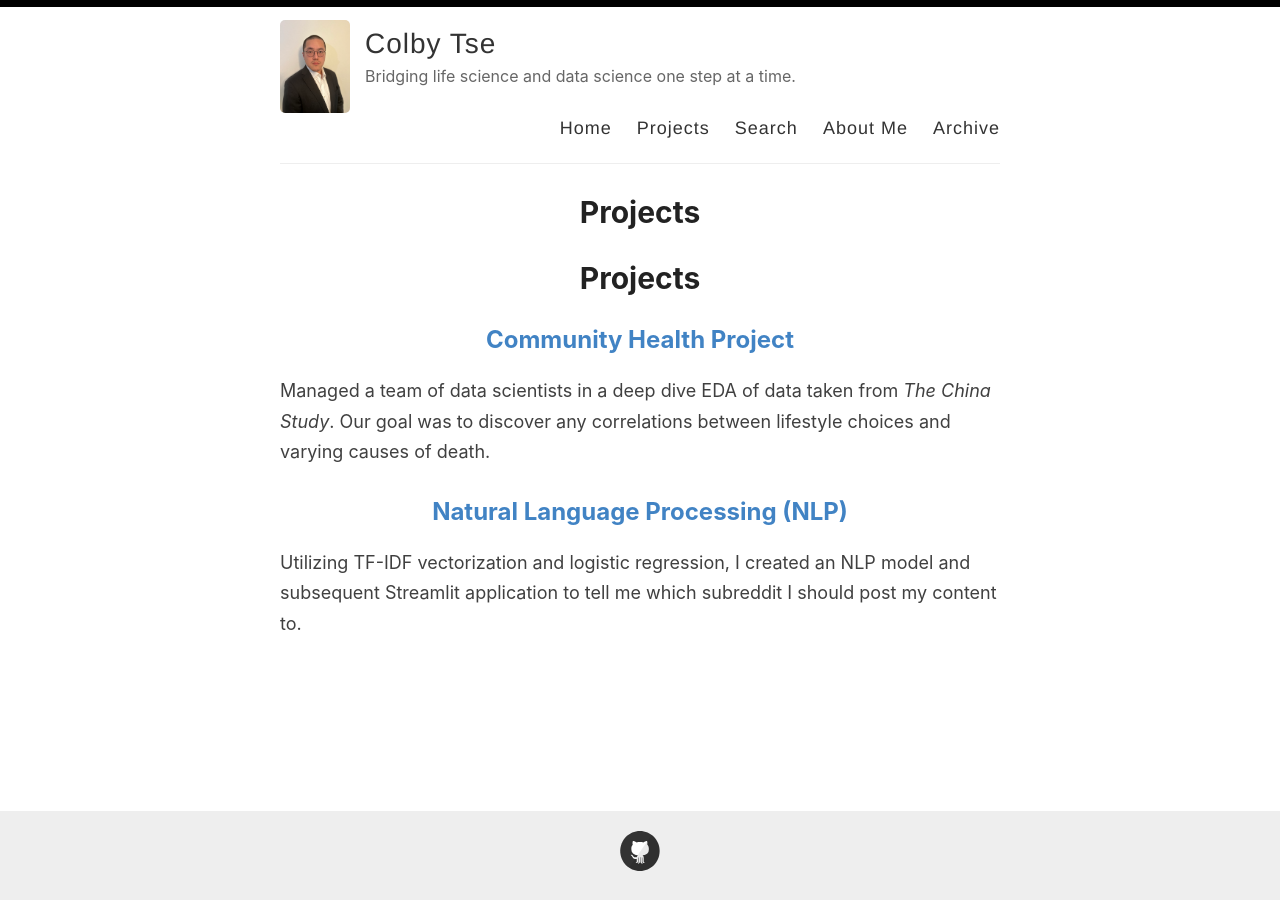
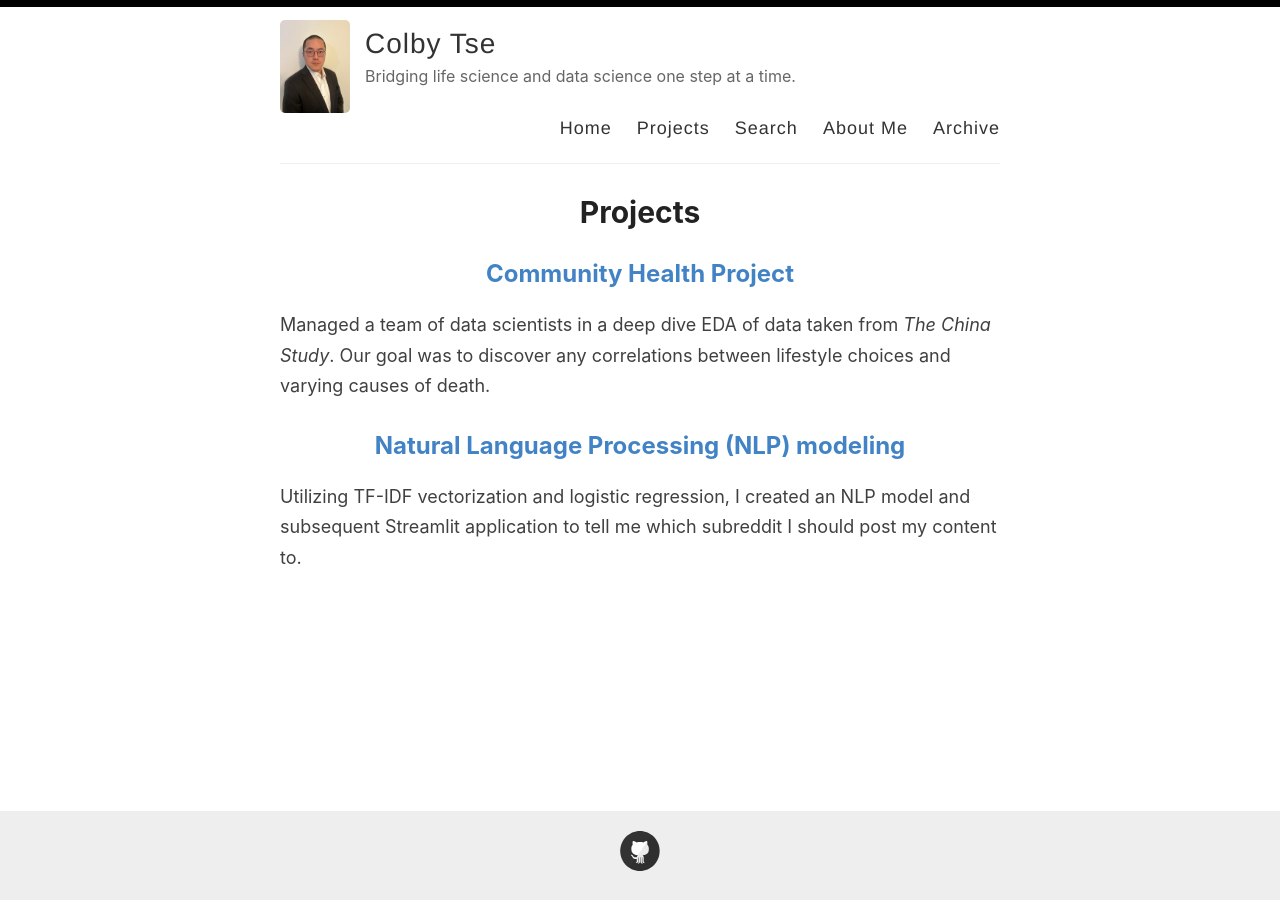
Before and after one commit to colbytse/colbytse.github.io, a Jekyll site: the page built from _pages/projects.md, in a window 1280 px wide. Built offline with Jekyll 4.4.1, drawn with Linux system fonts in a browser that asks for light colours.

Commit message:
removed double title and altered links to open in new tab

```diff
--- a/_pages/projects.md
+++ b/_pages/projects.md
@@ -3,12 +3,11 @@ layout: page
 title: Projects
 permalink: /projects/
 ---
-# Projects
 
-## [Community Health Project](https://github.com/colbytse/community_health_project.git)
+## <a href="https://github.com/colbytse/community_health_project.git" target="_blank">Community Health Project</a>
 
 Managed a team of data scientists in a deep dive EDA of data taken from *The China Study*. Our goal was to discover any correlations between lifestyle choices and varying causes of death.
 
-## [Natural Language Processing (NLP)](https://github.com/colbytse/reddit-nlp)
+## <a href="https://github.com/colbytse/reddit-nlp" target="_blank">Natural Language Processing (NLP) modeling</a>
 
 Utilizing TF-IDF vectorization and logistic regression, I created an NLP model and subsequent Streamlit application to tell me which subreddit I should post my content to.
```
